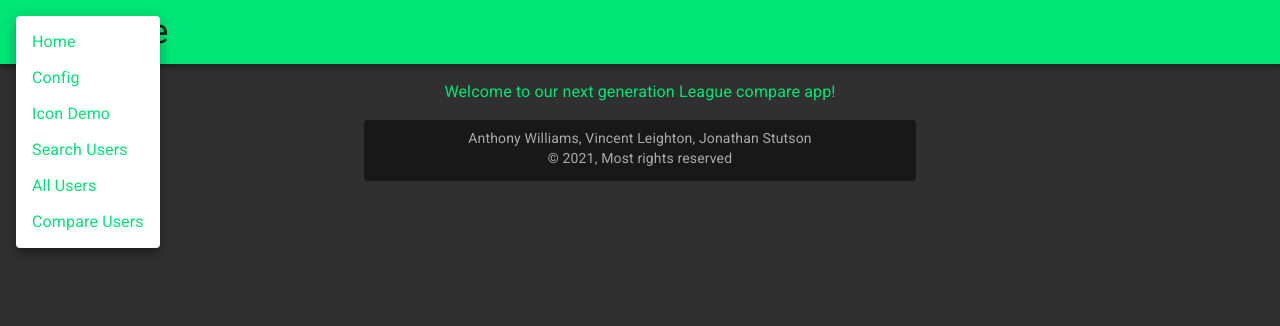
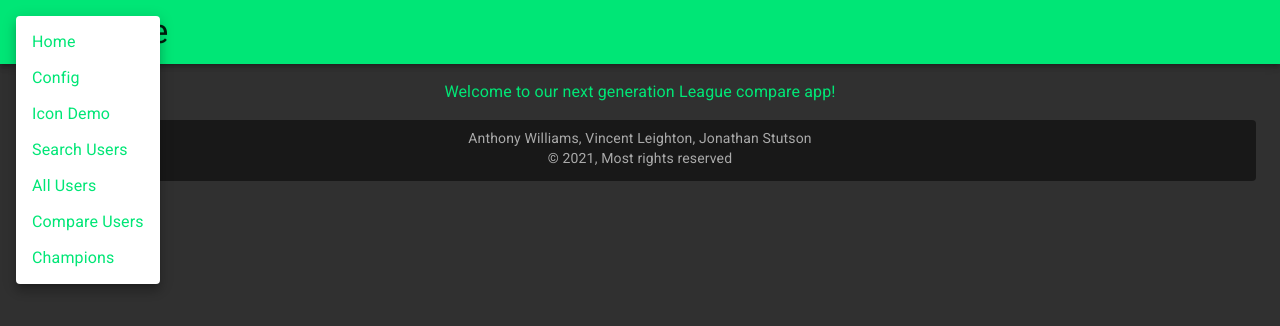
Before and after one commit to Wolven531/simple-cra-app, a React (Create React App) app: page / in a window 1280 px wide. Both pictures are taken after a click on the button "menu". Shown: the top 326 px of the page. Built offline with nearby package versions, Linux system fonts and the light colour scheme.

Commit message:
ChampDisplayPage#68 Added routing and navigation to Chamption Display Page

```diff
--- a/src/App/App.tsx
+++ b/src/App/App.tsx
@@ -3,6 +3,7 @@ import { FC } from 'react'
 import { BrowserRouter, Route, Switch } from 'react-router-dom'
 import { ComparePage } from '../ComparePage/ComparePage'
 import { ConfigPage } from '../ConfigPage/ConfigPage'
+import { DisplayChampsPage } from '../DisplayChampsPage/DisplayChampsPage'
 import { DisplayUsersPage } from '../DisplayUsersPage/DisplayUsersPage'
 import { Footer } from '../Footer/Footer'
 import { GlobalContextProvider } from '../GlobalContext'
@@ -20,7 +21,7 @@ const App: FC = () => {
 		<GlobalContextProvider>
 			<BrowserRouter>
 				<Nav />
-				<Container maxWidth="sm" className="app">
+				<Container maxWidth="lg" className="app">
 					{/* Content outside of <Switch> renders on every page */}
 					<Switch>
 						<Route path="/" exact>
@@ -47,6 +48,9 @@ const App: FC = () => {
 						<Route path="/compare" exact>
 							<ComparePage />
 						</Route>
+						<Route path="/champs" exact>
+							<DisplayChampsPage />
+						</Route>
 						<Route path="/">
 							<PageNotFoundPage />
 						</Route>
--- a/src/Nav/Nav.tsx
+++ b/src/Nav/Nav.tsx
@@ -153,11 +153,26 @@ const Nav: FC = () => {
 						}}
 					>
 						<Link
-							href="/compare"
+							component={RouterLink}
+							to="/compare"
 							rel="noopener noreferrer"
 							role="link"
 						>
 							Compare Users
+						</Link>
+					</MenuItem>
+					<MenuItem
+						onClick={() => {
+							handleClose()
+						}}
+					>
+						<Link
+							component={RouterLink}
+							to="/champs"
+							rel="noopener noreferrer"
+							role="link"
+						>
+							Champions
 						</Link>
 					</MenuItem>
 				</Menu>
```
Also changed, not shown: 1 other file (tests, documents, lock files or other folders).
